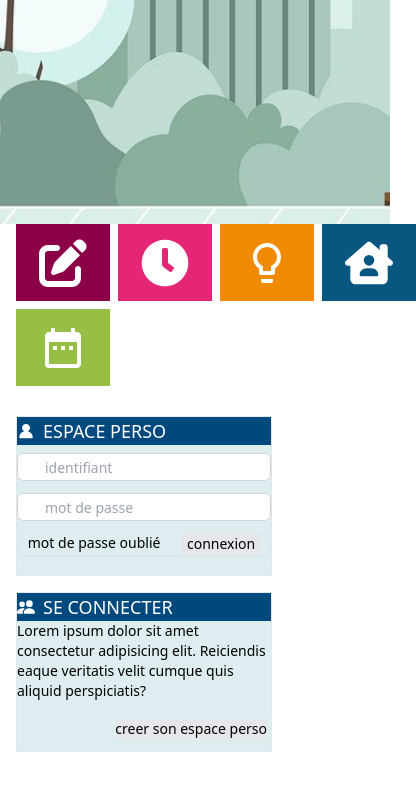
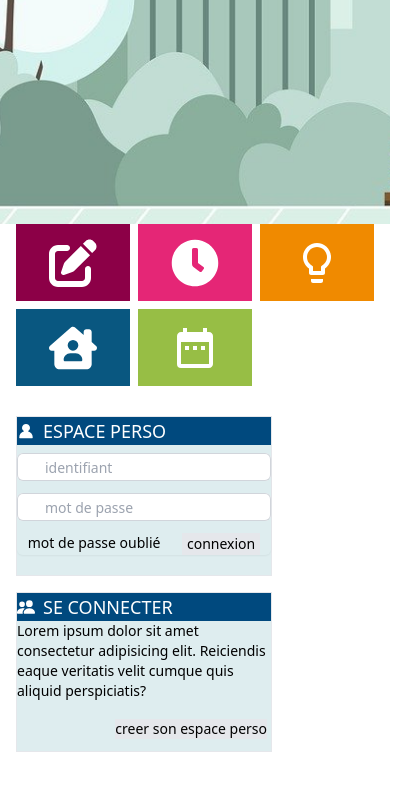
Before and after one commit to hajar9495/mairie, a React (Vite) app: page / in a window 390 px wide. Shown: the top 790 px of the page, 416 px wide, since content can reach past the window. Built offline with nearby package versions, Linux system fonts and the light colour scheme.

Commit message:
menu responsive

```diff
--- a/src/sections/Menu.jsx
+++ b/src/sections/Menu.jsx
@@ -5,8 +5,8 @@ import { MdLightbulbOutline, MdDateRange } from "react-icons/md";
 export default function Menu() {
   return (
     <>
-      <div className=" w-400 h-44 ">
-        <div className="grid grid-cols-4 gap-2 text-white">
+      <div className="w-full sm:w-96 md:w-80 lg:w-400 h-44 ">
+        <div className="grid grid-cols-3 lg:grid-cols-4 gap-2 text-white">
           <div className=" bg-rouge h-77 flex items-center justify-center text-5xl">
             <FaPenToSquare />
           </div>
```
